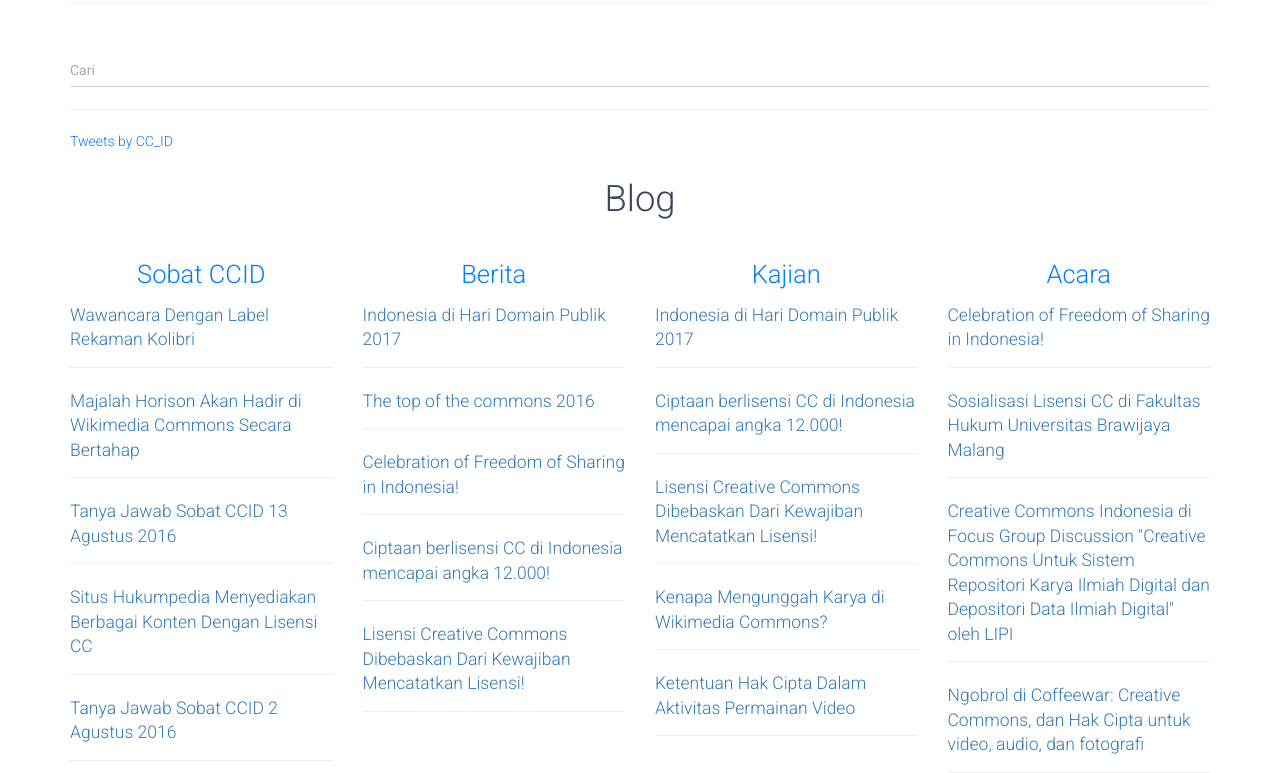
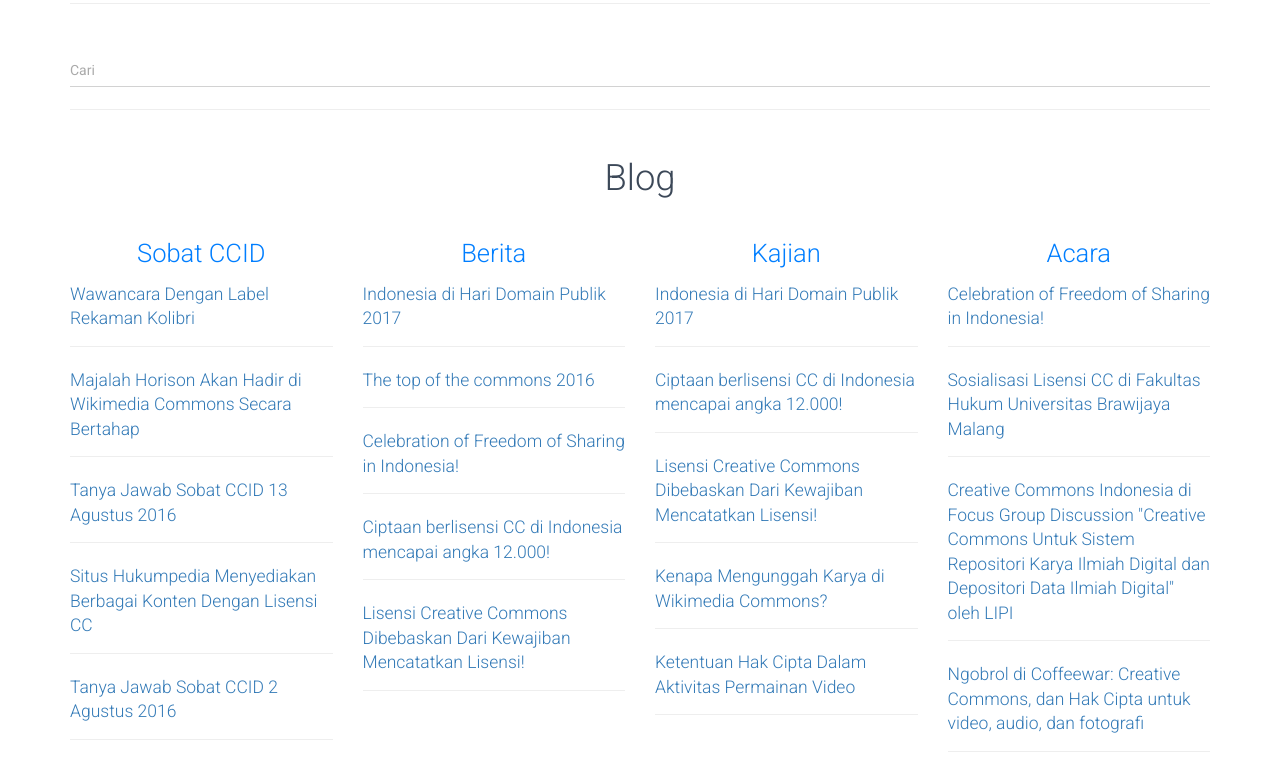
Before and after one commit to RioSatria/CCID, a Jekyll site: the page built from index.html, in a window 1280 px wide and 900 px high, scrolled down 985 px, cut to the strip 127-900 px from the top of the window. Built offline with Jekyll 4.4.1, drawn with Linux system fonts in a browser that asks for light colours; nearby versions of some CDN libraries; comment, search, counter and statistics services are not loaded.

Commit message:
Update index.html

```diff
--- a/index.html
+++ b/index.html
@@ -39,11 +39,6 @@
 		<hr>
             	<div class="row">
                 	<div class="col-lg-12">
-				<a class="twitter-timeline" data-theme="light" href="https://twitter.com/CC_ID">Tweets by CC_ID</a> <script async src="//platform.twitter.com/widgets.js" charset="utf-8"></script>
-			</div>
-		</div>
-            	<div class="row">
-                	<div class="col-lg-12">
                         <div class="title text-center">
                             <h2>Blog</h2>
                         </div>
@@ -79,6 +74,12 @@
                         {% endfor %}
                     </div>
                 </div>
+		<hr>
+		<div class="row">
+                	<div class="col-lg-6">
+				<a class="twitter-timeline" data-height="500" data-theme="light" href="https://twitter.com/CC_ID">Tweets by CC_ID</a> <script async src="//platform.twitter.com/widgets.js" charset="utf-8"></script>
+			</div>
+		</div>
             </div>
 		</div>
 	</div>
```
